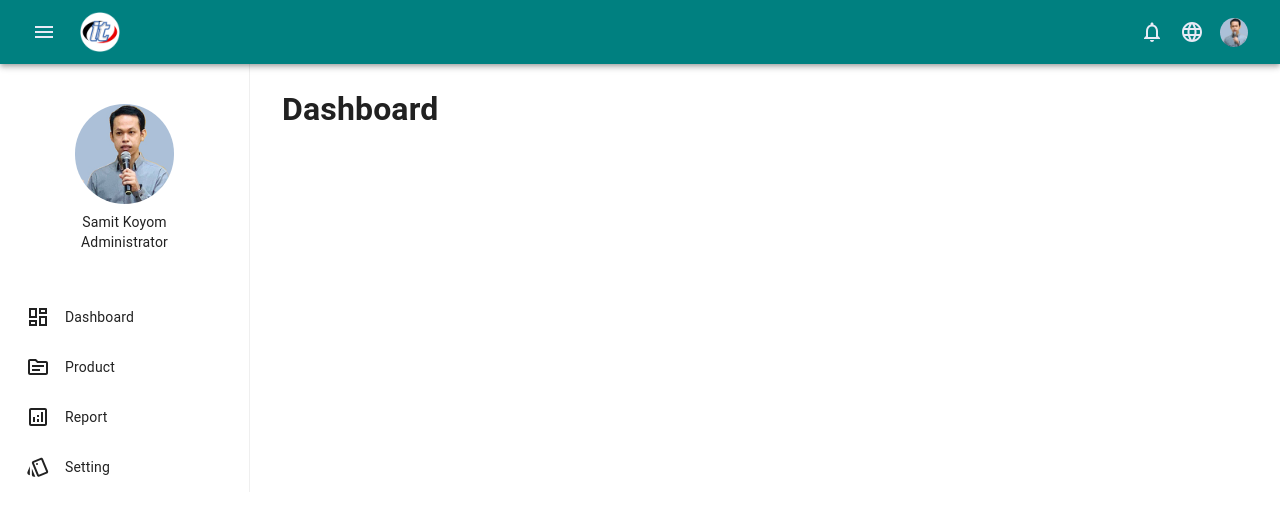
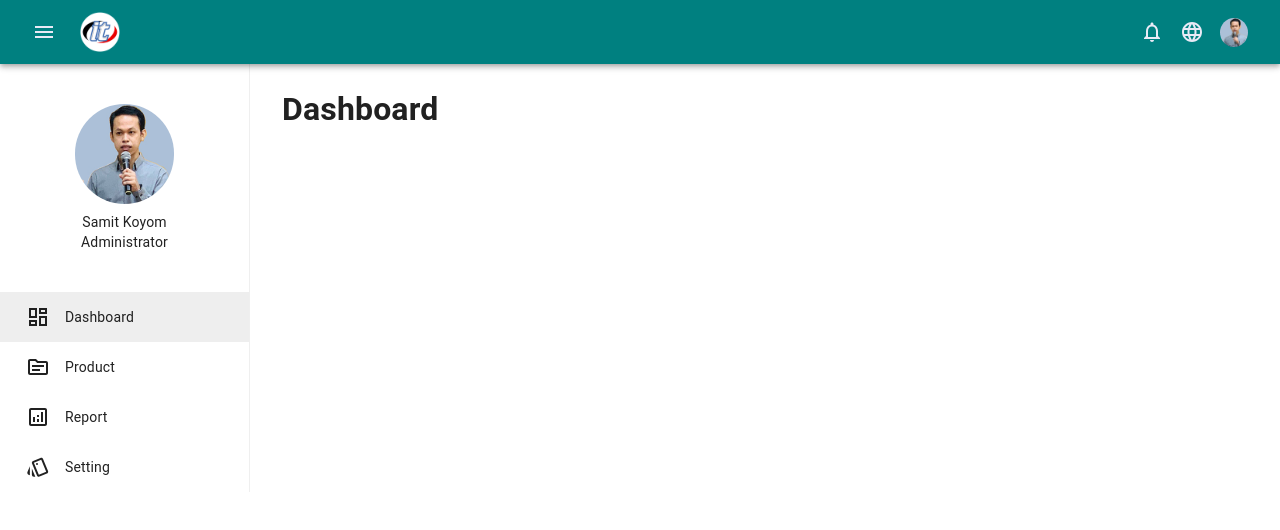
Before and after one commit to kritsanapr/react-mui-strapi, a React (Vite) app in the folder reactapp/: page /backend/dashboard in a window 1280 px wide. Shown: the top 530 px of the page. Built offline with nearby package versions, Linux system fonts and the light colour scheme; a web font is replaced by a local one.

Commit message:
feat : develop meu item active while select menu

```diff
--- a/reactapp/src/components/SideNav.tsx
+++ b/reactapp/src/components/SideNav.tsx
@@ -5,13 +5,22 @@ import StyleOutlinedIcon from "@mui/icons-material/StyleOutlined";
 import SourceOutlinedIcon from "@mui/icons-material/SourceOutlined";
 import AnalyticsOutlinedIcon from "@mui/icons-material/AnalyticsOutlined";
 import { Link } from "react-router-dom";
+import {
+  DASHBOARD_PATH,
+  PRODUCT_PATH,
+  REPORT_PATH,
+  SETTING_PATH,
+} from "../config/contants";
+import { useState } from "react";
 
 const SideNav = () => {
   const { collapsed, toggleSidebar } = useProSidebar();
+  const [activeMenuItem, setActiveMenuItem] = useState("Dashboard");
 
-  const itemClick = () => {
-      toggleSidebar();
-  }
+  const handleMenuClick = (menu: string) => {
+    setActiveMenuItem(menu);
+    toggleSidebar();
+  };
 
   return (
     <Sidebar
@@ -21,36 +30,54 @@ const SideNav = () => {
     >
       <Box sx={styles.avatarContainer}>
         <Avatar sx={styles.avatar} alt="Masoud" src="/assets/samit.jpg" />
-        {!collapsed ? <Typography variant="body2" sx={styles.yourChannel}>Samit Koyom</Typography> : null}
-        {!collapsed ? <Typography variant="body2">Administrator</Typography> : null}
+        {!collapsed ? (
+          <Typography variant="body2" sx={styles.yourChannel}>
+            Samit Koyom
+          </Typography>
+        ) : null}
+        {!collapsed ? (
+          <Typography variant="body2">Administrator</Typography>
+        ) : null}
       </Box>
 
-      <Menu menuItemStyles={{}}>
+      <Menu
+        menuItemStyles={{
+          button: ({ active }) => {
+            return {
+              backgroundColor: active ? "#EEEEEE" : "transparent",
+            };
+          },
+        }}
+      >
         <MenuItem
-          component={<Link to="/backend/dashboard" />}
+          active={activeMenuItem === "Dashboard"}
+          component={<Link to={DASHBOARD_PATH} />}
           icon={<DashboardOutlinedIcon />}
-          onClick={() => itemClick()}
+          onClick={() => handleMenuClick(DASHBOARD_PATH)}
         >
           <Typography variant="body2">Dashboard</Typography>
         </MenuItem>
         <MenuItem
-          component={<Link to="/backend/product" />}
+          active={activeMenuItem === "Product"}
+          component={<Link to={PRODUCT_PATH} />}
           icon={<SourceOutlinedIcon />}
-          onClick={() => itemClick()}
+          onClick={() => handleMenuClick(DASHBOARD_PATH)}
         >
           <Typography variant="body2">Product </Typography>
         </MenuItem>
         <MenuItem
-          component={<Link to="/backend/report" />}
+          active={activeMenuItem === "Report"}
+          component={<Link to={REPORT_PATH} />}
           icon={<AnalyticsOutlinedIcon />}
-          onClick={() => itemClick()}
+          onClick={() => handleMenuClick(REPORT_PATH)}
         >
           <Typography variant="body2">Report </Typography>
         </MenuItem>
         <MenuItem
-          component={<Link to="/backend/setting" />}
+          active={activeMenuItem === "Setting"}
+          component={<Link to={SETTING_PATH} />}
           icon={<StyleOutlinedIcon />}
-          onClick={() => itemClick()}
+          onClick={() => handleMenuClick(SETTING_PATH)}
         >
           <Typography variant="body2">Setting </Typography>
         </MenuItem>
```
